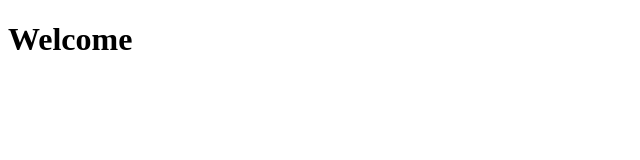
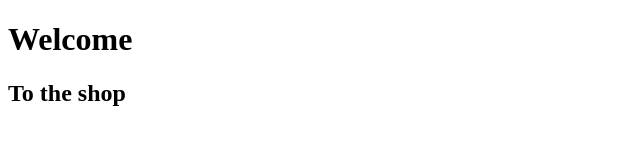
Before and after one commit to ctraff/week3, a plain HTML site: page index.html in a window 1280 px wide. Shown: the whole page, without its empty margins (0-640 px from the left). Drawn offline with Linux system fonts and the light colour scheme.

Commit message:
added h2 tag

```diff
--- a/index.html
+++ b/index.html
@@ -8,6 +8,7 @@
 <body>
 
     <h1>Welcome</h1>
+    <h2>To the shop</h2>
 
 </body>
 </html>
```
